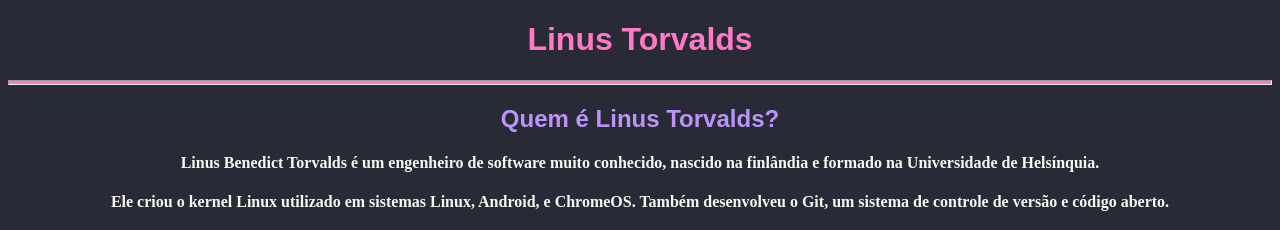
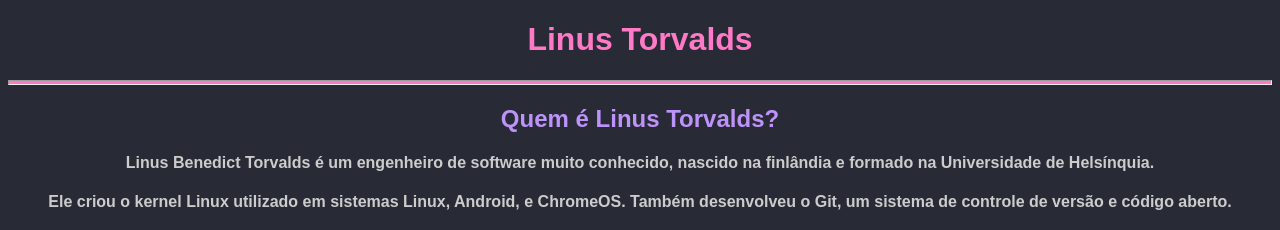
Before and after one commit to satanphobia/Torvalds-NOVOTEC, a plain HTML site: page index.html in a window 1280 px wide. Shown: the top 230 px of the page. Drawn offline with Linux system fonts and the light colour scheme.

Commit message:
Biografia V3

```diff
--- a/index.html
+++ b/index.html
@@ -26,6 +26,10 @@
       hr{
         background: #ff79c6;
         height: 3px;
+      }
+      h4{
+        color: #cccccc;
+        font-family: Arial, Helvetica, sans-serif;
       }
     </style>
 </head>
```
